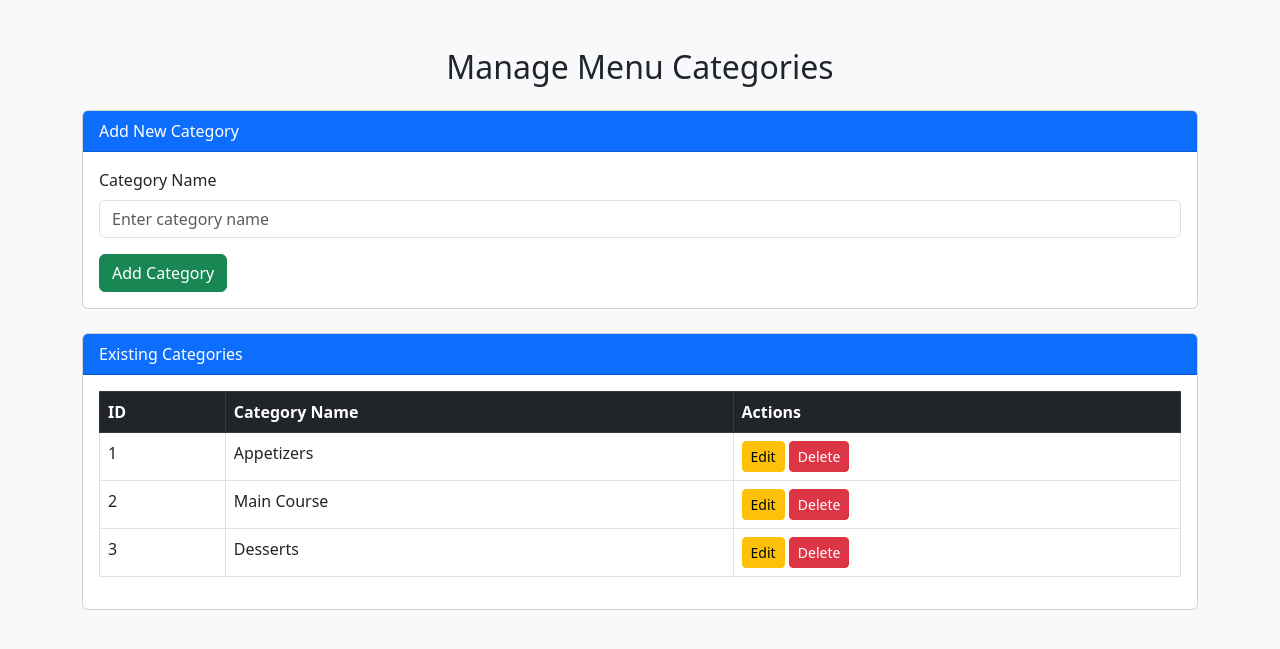
After one commit to Abdo-hasen/PHP_Restaurant, a PHP site: page /PHP_Restaurant/admin/layout/categories.php in a window 1280 px wide. The commit adds this page. Shown: the top 649 px of the page. Run offline with PHP 8.4, Linux system fonts and the light colour scheme.

Commit message:
UI added

```diff
--- /dev/null
+++ b/admin/layout/categories.php
@@ -0,0 +1,96 @@
+<!DOCTYPE html>
+<html lang="en">
+<head>
+    <meta charset="UTF-8">
+    <meta name="viewport" content="width=device-width, initial-scale=1.0">
+    <title>Manage Categories</title>
+    <link href="https://cdn.jsdelivr.net/npm/bootstrap@5.3.0/dist/css/bootstrap.min.css" rel="stylesheet">
+    <script src="https://cdn.jsdelivr.net/npm/bootstrap@5.3.0/dist/js/bootstrap.bundle.min.js"></script>
+</head>
+<body class="bg-light">
+
+<div class="container mt-5">
+    <h2 class="text-center mb-4">Manage Menu Categories</h2>
+
+    <!-- Add Category Form -->
+    <div class="card mb-4">
+        <div class="card-header bg-primary text-white">Add New Category</div>
+        <div class="card-body">
+            <form>
+                <div class="mb-3">
+                    <label class="form-label">Category Name</label>
+                    <input type="text" class="form-control" placeholder="Enter category name" required>
+                </div>
+                <button type="submit" class="btn btn-success">Add Category</button>
+            </form>
+        </div>
+    </div>
+
+    <!-- Categories List -->
+    <div class="card">
+        <div class="card-header bg-primary text-white">Existing Categories</div>
+        <div class="card-body">
+            <table class="table table-bordered">
+                <thead class="table-dark">
+                    <tr>
+                        <th>ID</th>
+                        <th>Category Name</th>
+                        <th>Actions</th>
+                    </tr>
+                </thead>
+                <tbody>
+                    <tr>
+                        <td>1</td>
+                        <td>Appetizers</td>
+                        <td>
+                            <button class="btn btn-warning btn-sm" data-bs-toggle="modal" data-bs-target="#editModal">Edit</button>
+                            <button class="btn btn-danger btn-sm" >Delete</button>
+                        </td>
+                    </tr>
+                    <tr>
+                        <td>2</td>
+                        <td>Main Course</td>
+                        <td>
+                            <button class="btn btn-warning btn-sm" data-bs-toggle="modal" data-bs-target="#editModal">Edit</button>
+                            <button class="btn btn-danger btn-sm" >Delete</button>
+                        </td>
+                    </tr>
+                    <tr>
+                        <td>3</td>
+                        <td>Desserts</td>
+                        <td>
+                            <button class="btn btn-warning btn-sm" data-bs-toggle="modal" data-bs-target="#editModal">Edit</button>
+                            <button class="btn btn-danger btn-sm" >Delete</button>
+                        </td>
+                    </tr>
+                </tbody>
+            </table>
+        </div>
+    </div>
+</div>
+
+<!-- Edit Category Modal -->
+<div class="modal fade" id="editModal" tabindex="-1" aria-labelledby="editModalLabel" aria-hidden="true">
+    <div class="modal-dialog">
+        <div class="modal-content">
+            <div class="modal-header">
+                <h5 class="modal-title" id="editModalLabel">Edit Category</h5>
+                <button type="button" class="btn-close" data-bs-dismiss="modal" aria-label="Close"></button>
+            </div>
+            <div class="modal-body">
+                <form>
+                    <div class="mb-3">
+                        <label class="form-label">Category Name</label>
+                        <input type="text" class="form-control" placeholder="Enter new category name" required>
+                    </div>
+                    <button type="submit" class="btn btn-primary">Update</button>
+                </form>
+            </div>
+        </div>
+    </div>
+</div>
+
+
+
+</body>
+</html>
--- a/index.php
+++ b/index.php
@@ -12,7 +12,7 @@ $menu = json_decode($menuData, true);
     <meta name="viewport" content="width=device-width, initial-scale=1.0">
     <title>Resto</title>
     <link rel="icon" type="image/x-icon" href="assets/customer/images/favicon.png">
-    <link rel="stylesheet" href="node_modules/bootstrap/dist/css/bootstrap.min.css">
+    <link rel="stylesheet" href="/node_modules/bootstrap/dist/css/bootstrap.min.css">
     <link rel="stylesheet" href="https://cdnjs.cloudflare.com/ajax/libs/font-awesome/5.15.3/css/all.min.css">
     <link rel="stylesheet" href="/assets/customer/css/indexstyle.css">
 </head>
```
